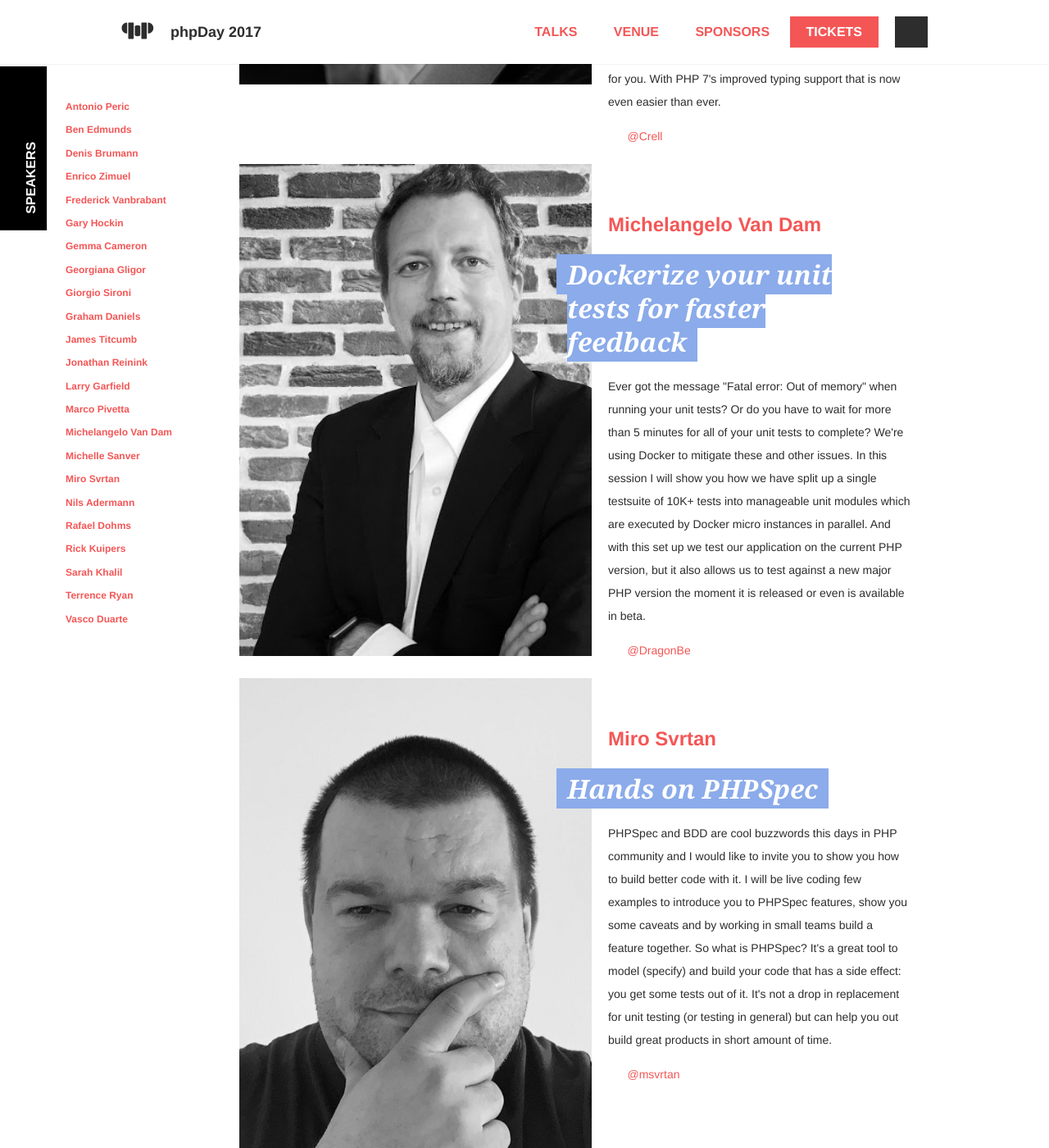
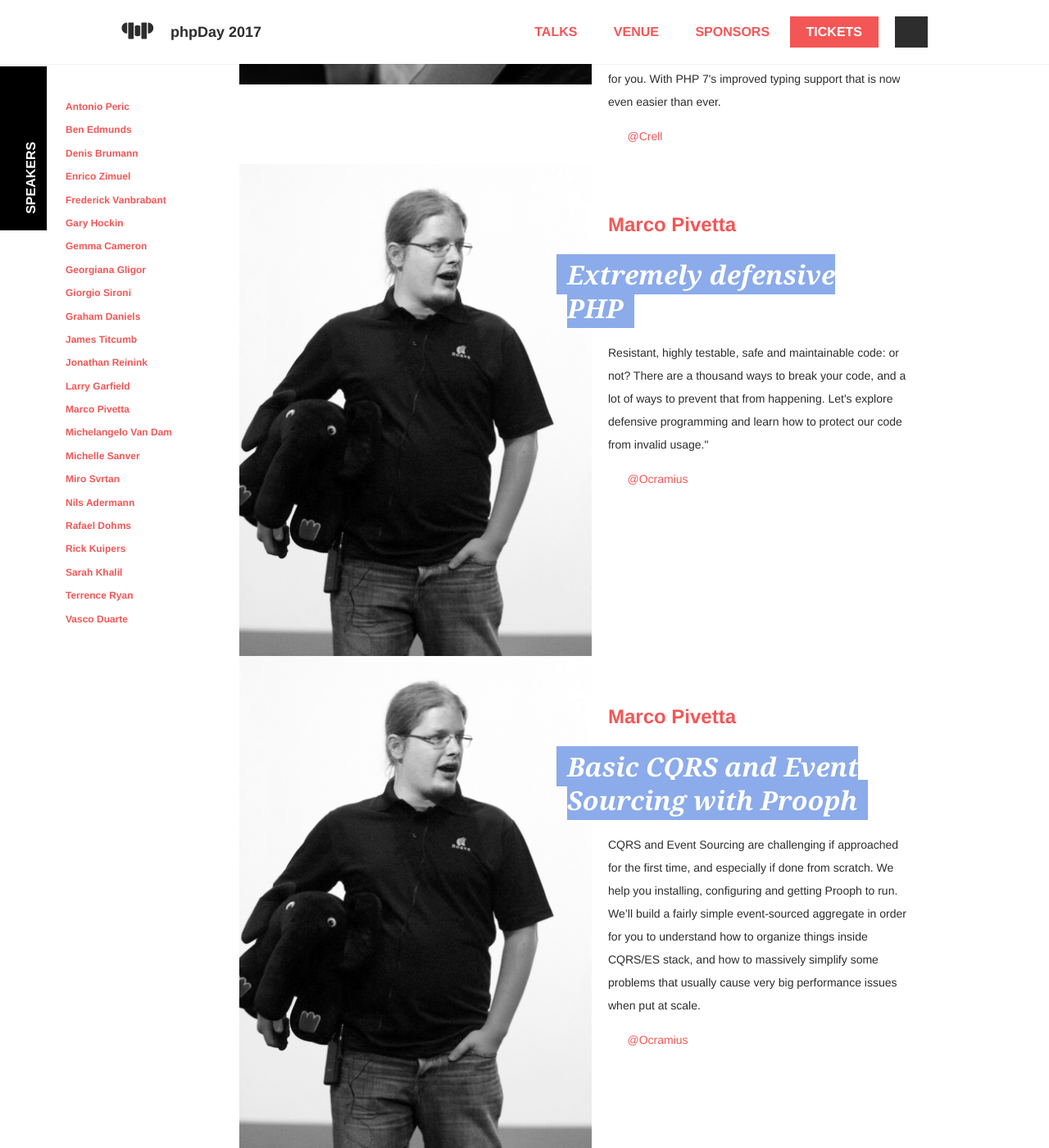
Before and after one commit to GrUSP/2017.phpday.it, a Jekyll site: the page built from talks.html, in a window 1280 px wide and 1400 px high, scrolled down 8798 px. Shown: the whole window at 82% size. Built offline with Jekyll 4.4.1, drawn with Linux system fonts in a browser that asks for light colours; some web fonts are replaced; some of the changed text lies outside the part shown.

Commit message:
Add new talks

```diff
--- a/_data/talks.yml
+++ b/_data/talks.yml
@@ -133,6 +133,21 @@
     With PHP 7's improved typing support that is now even easier than ever.
 -
   speaker_id:
+    - marco-pivetta
+  title: Extremely defensive PHP
+  extract: >
+    Resistant, highly testable, safe and maintainable code: or not? There are a thousand ways to break your code, and a lot of ways to prevent that
+    from happening. Let's explore defensive programming and learn how to protect our code from invalid usage."
+-
+  speaker_id:
+    - marco-pivetta
+  title: Basic CQRS and Event Sourcing with Prooph
+  extract: >
+    CQRS and Event Sourcing are challenging if approached for the first time, and especially if done from scratch. We help you installing,
+    configuring and getting Prooph to run. We’ll build a fairly simple event-sourced aggregate in order for you to understand how to organize
+    things inside CQRS/ES stack, and how to massively simplify some problems that usually cause very big performance issues when put at scale.
+-
+  speaker_id:
     - michelangelo-van-dam
   title: Dockerize your unit tests for faster feedback
   extract: >
@@ -141,6 +156,14 @@
     testsuite of 10K+ tests into manageable unit modules which are executed by Docker micro instances in parallel. And with this set up we test our
     application on the current PHP version, but it also allows us to test against a new major PHP version the moment it is released or even is
     available in beta.
+-
+  speaker_id:
+    - michelle-sanver
+  title: Face detection in PHP
+  extract: >
+    Add face detection to our image service Rokka.io, they said. It'll be easy, they said. Just a few calls to the OpenCV extension, they said.
+    Boy, were they wrong. Follow along on our epic journey to do face detection in PHP and see the challenges we faced, the mistakes we made and
+    how we triumphed in the end.
 -
   speaker_id:
     - miro-svrtan
@@ -187,6 +210,15 @@
     tweaking the Dependency Container configuration.
 -
   speaker_id:
+    - terrence-ryan
+  title: Containing Chaos with Kubernetes
+  extract: >
+    Okay, you've made the move to containers and can now write Dockerfiles for everything. How do you manage all of those containers?. Have you
+    found that you traded managing individual machines for managing individual containers? Kubernetes, an Open Source container orchestration engine,
+    can be your answer. We'll explore Kubernetes and see how you can use it to run massive collections of containers that fix their own problems
+    and allow you to move your setup wherever you need to be.
+-
+  speaker_id:
     - vasco-duarte
   title: "NoEstimates: The 10 new principles for Software Projects - predicting without estimating"
   keynote: true
```
